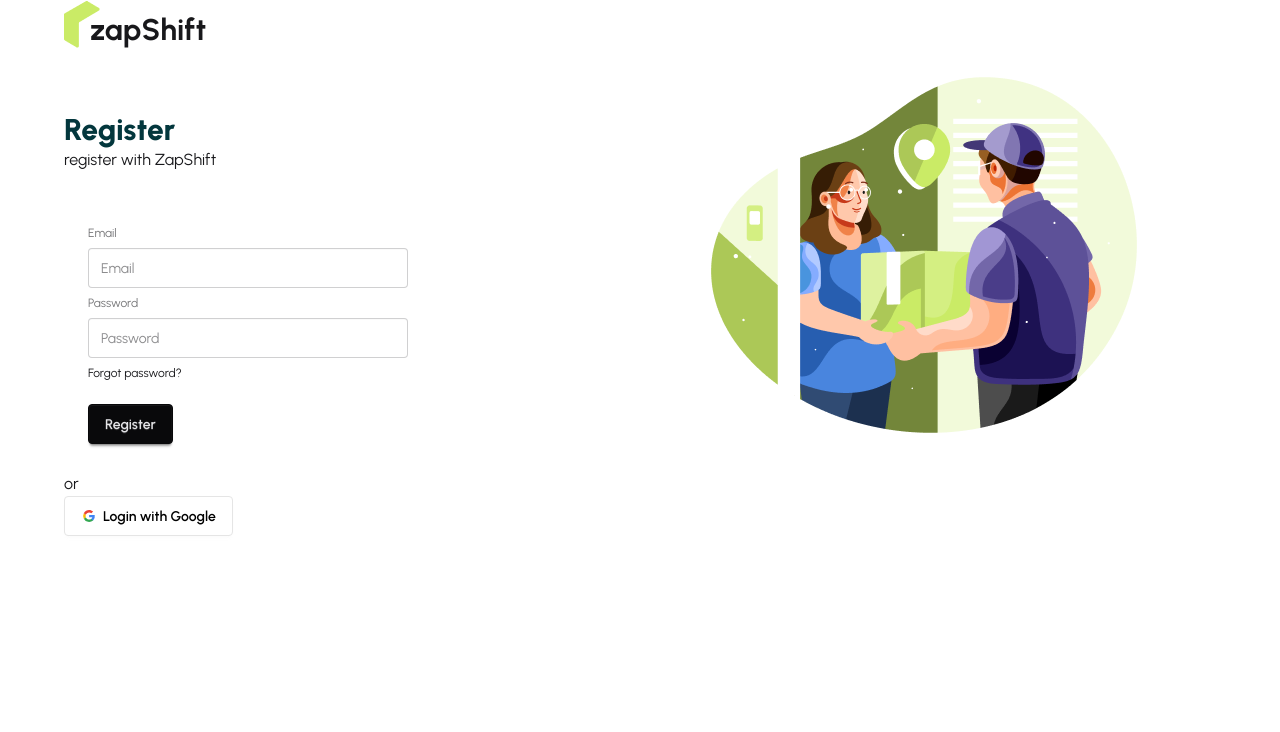
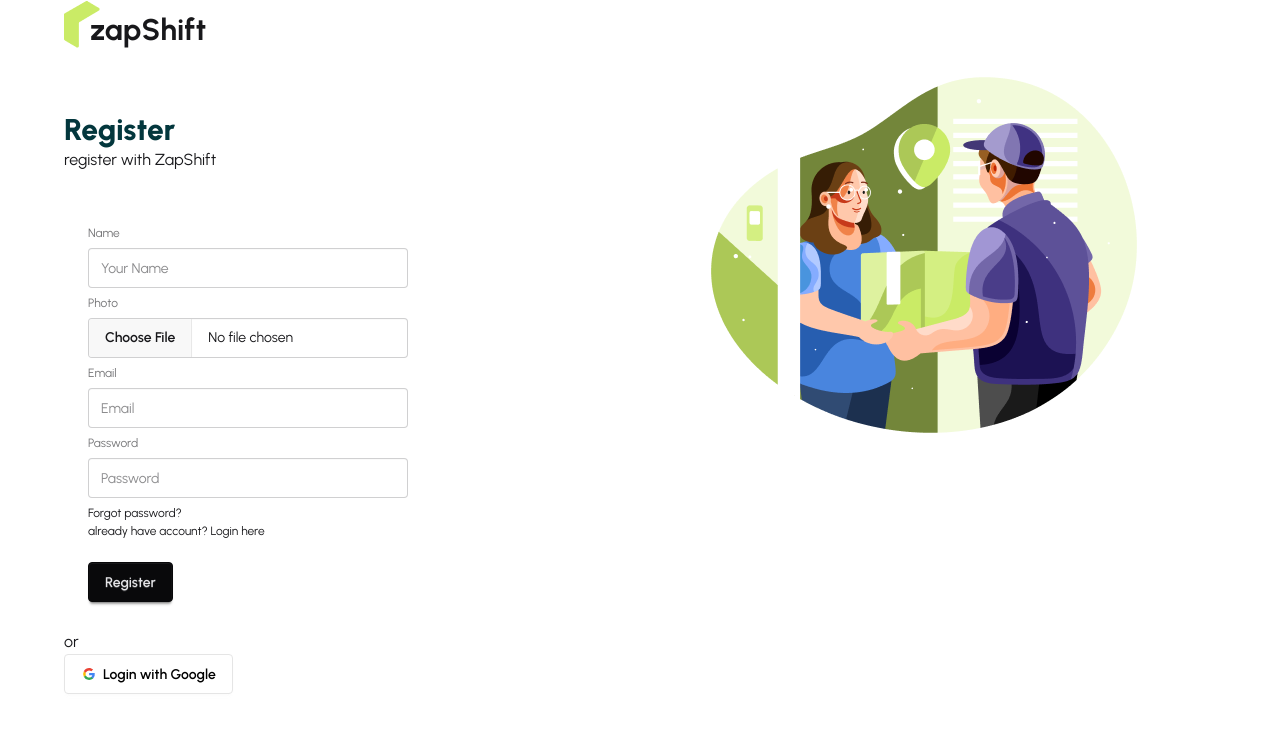
Before and after one commit to siddiquesakib/zap-shift, a React app: page /register in a window 1280 px wide. Shown: the top 732 px of the page. Built offline with nearby package versions, Linux system fonts and the light colour scheme; no server answers; the HTML template or start-up script is replaced by a standard one.

Commit message:
fixed bugs in login and register

```diff
--- a/src/Pages/Auth/Login.jsx
+++ b/src/Pages/Auth/Login.jsx
@@ -2,6 +2,7 @@ import React from "react";
 import { useForm } from "react-hook-form";
 import UseAuth from "../../Hooks/UseAuth";
 import SocialLogin from "./Social/SocialLogin";
+import { Link } from "react-router";
 
 const Login = () => {
   const {
@@ -68,9 +69,14 @@ const Login = () => {
             </p>
           )}
           <div>
-            <a className="link link-hover">Forgot password?</a>
+            <p>
+              Forgot password? New here{" "}
+              <Link className="link link-hover" to={"/register"}>
+                Register
+              </Link>{" "}
+            </p>
           </div>
-          <button className="btn btn-neutral w-fit  mt-4">Login</button>
+          <button className="btn btn-neutral w-fit  mt-4">Login here</button>
         </fieldset>
       </form>
       or
--- a/src/Pages/Auth/Register.jsx
+++ b/src/Pages/Auth/Register.jsx
@@ -2,9 +2,14 @@ import React from "react";
 import { useForm } from "react-hook-form";
 import UseAuth from "../../Hooks/UseAuth";
 import SocialLogin from "./Social/SocialLogin";
+import { Link } from "react-router";
 
 const Register = () => {
-  const { register, handleSubmit } = useForm();
+  const {
+    register,
+    handleSubmit,
+    formState: { errors },
+  } = useForm();
   const { registerUser } = UseAuth();
 
   const handleRegister = (data) => {
@@ -26,25 +31,76 @@ const Register = () => {
       </div>
       <form onSubmit={handleSubmit(handleRegister)} className="card-body">
         <fieldset className="fieldset">
+
+          {/* name field */}
+          <label className="label">Name</label>
+          <input
+            type="text"
+            {...register("name", { required: true })}
+            className="input"
+            placeholder="Your Name"
+          />
+          {errors.name?.type === "required" && (
+            <p className="text-red-500">Name is required.</p>
+          )}
+
+          {/* photo image field */}
+          <label className="label">Photo</label>
+
+          <input
+            type="file"
+            {...register("photo", { required: true })}
+            className="file-input"
+            placeholder="Your Photo"
+          />
+
+          {errors.name?.type === "required" && (
+            <p className="text-red-500">Photo is required.</p>
+          )}
+
           {/* email */}
           <label className="label">Email</label>
           <input
             type="email"
-            {...register("email")}
+            {...register("email", { required: true })}
             className="input"
             placeholder="Email"
           />
+          {errors.email?.type === "required" && (
+            <p className="text-red-500">Name is required.</p>
+          )}
 
-          {/* pass */}
+          {/* password */}
           <label className="label">Password</label>
           <input
             type="password"
-            {...register("Password")}
+            {...register("password", {
+              required: true,
+              minLength: 6,
+            })}
             className="input"
             placeholder="Password"
           />
+          {errors.password?.type === "required" && (
+            <p className="text-red-500">Password is required.</p>
+          )}
+          {errors.password?.type === "minLength" && (
+            <p className="text-red-500">
+              Password must be 6 characters or longer
+            </p>
+          )}
+
+          {errors.password?.type === "required" && (
+            <p className="text-red-500">Password is required.</p>
+          )}
           <div>
             <a className="link link-hover">Forgot password?</a>
+            <p>
+              already have account?{" "}
+              <Link className="link link-hover" to={"/login"}>
+                Login here
+              </Link>
+            </p>
           </div>
           <button className="btn w-fit btn-neutral mt-4">Register</button>
         </fieldset>
```
